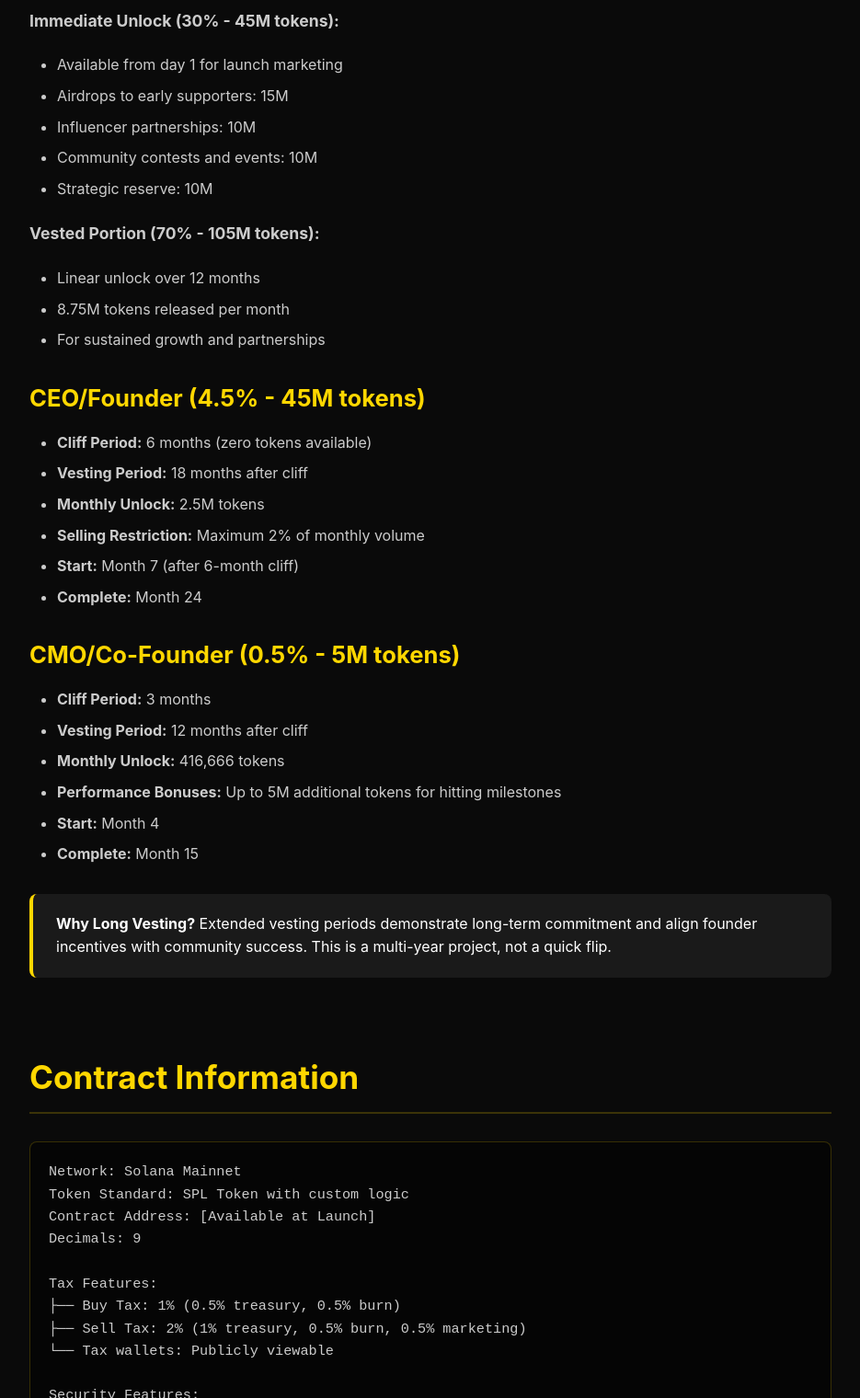
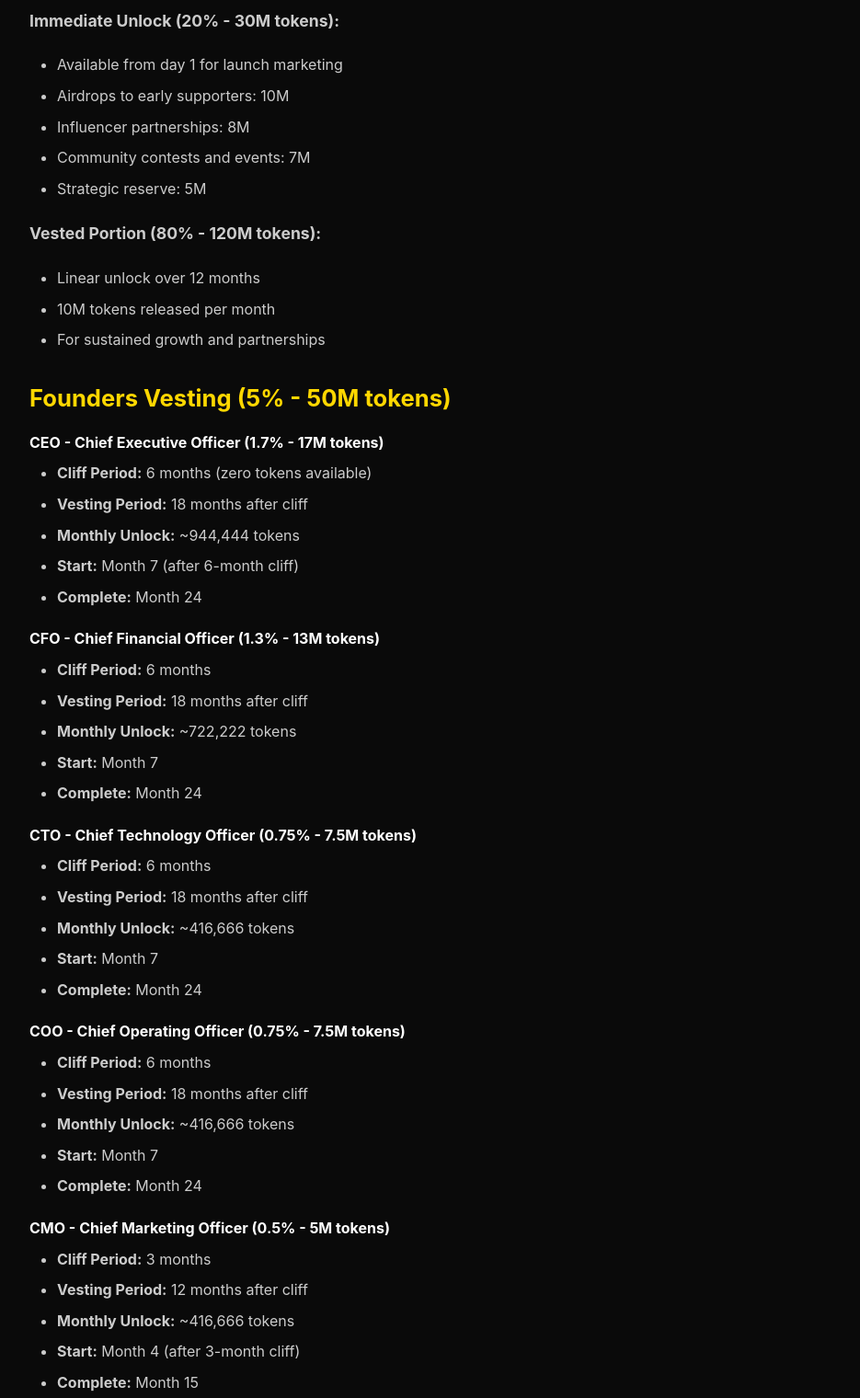
Before and after one commit to larrythedog231217/larry-docs, a plain HTML site: page index.html in a window 1280 px wide. Shown: the part 5240-6760 px from the top of the page at 92% size, without its empty margins (312-1247 px from the left). Drawn offline with Linux system fonts and the light colour scheme.

Commit message:
litepaper updated

```diff
--- a/index.html
+++ b/index.html
@@ -637,46 +637,74 @@
     <h2>Vesting Schedule</h2>
 
     <h3>Community & Marketing (15% - 150M tokens)</h3>
-            <p><strong>Immediate Unlock (30% - 45M tokens):</strong></p>
+    <p><strong>Immediate Unlock (20% - 30M tokens):</strong></p>
     <ul>
         <li>Available from day 1 for launch marketing</li>
-                <li>Airdrops to early supporters: 15M</li>
-                <li>Influencer partnerships: 10M</li>
-                <li>Community contests and events: 10M</li>
-                <li>Strategic reserve: 10M</li>
-            </ul>
-
-            <p><strong>Vested Portion (70% - 105M tokens):</strong></p>
+        <li>Airdrops to early supporters: 10M</li>
+        <li>Influencer partnerships: 8M</li>
+        <li>Community contests and events: 7M</li>
+        <li>Strategic reserve: 5M</li>
+    </ul>
+
+    <p><strong>Vested Portion (80% - 120M tokens):</strong></p>
     <ul>
         <li>Linear unlock over 12 months</li>
-                <li>8.75M tokens released per month</li>
+        <li>10M tokens released per month</li>
         <li>For sustained growth and partnerships</li>
     </ul>
 
-            <h3>CEO/Founder (4.5% - 45M tokens)</h3>
+    <h3>Founders Vesting (5% - 50M tokens)</h3>
+
+    <h4>CEO - Chief Executive Officer (1.7% - 17M tokens)</h4>
     <ul>
         <li><strong>Cliff Period:</strong> 6 months (zero tokens available)</li>
         <li><strong>Vesting Period:</strong> 18 months after cliff</li>
-                <li><strong>Monthly Unlock:</strong> 2.5M tokens</li>
-                <li><strong>Selling Restriction:</strong> Maximum 2% of monthly volume</li>
+        <li><strong>Monthly Unlock:</strong> ~944,444 tokens</li>
         <li><strong>Start:</strong> Month 7 (after 6-month cliff)</li>
         <li><strong>Complete:</strong> Month 24</li>
     </ul>
 
-            <h3>CMO/Co-Founder (0.5% - 5M tokens)</h3>
+    <h4>CFO - Chief Financial Officer (1.3% - 13M tokens)</h4>
+    <ul>
+        <li><strong>Cliff Period:</strong> 6 months</li>
+        <li><strong>Vesting Period:</strong> 18 months after cliff</li>
+        <li><strong>Monthly Unlock:</strong> ~722,222 tokens</li>
+        <li><strong>Start:</strong> Month 7</li>
+        <li><strong>Complete:</strong> Month 24</li>
+    </ul>
+
+    <h4>CTO - Chief Technology Officer (0.75% - 7.5M tokens)</h4>
+    <ul>
+        <li><strong>Cliff Period:</strong> 6 months</li>
+        <li><strong>Vesting Period:</strong> 18 months after cliff</li>
+        <li><strong>Monthly Unlock:</strong> ~416,666 tokens</li>
+        <li><strong>Start:</strong> Month 7</li>
+        <li><strong>Complete:</strong> Month 24</li>
+    </ul>
+
+    <h4>COO - Chief Operating Officer (0.75% - 7.5M tokens)</h4>
+    <ul>
+        <li><strong>Cliff Period:</strong> 6 months</li>
+        <li><strong>Vesting Period:</strong> 18 months after cliff</li>
+        <li><strong>Monthly Unlock:</strong> ~416,666 tokens</li>
+        <li><strong>Start:</strong> Month 7</li>
+        <li><strong>Complete:</strong> Month 24</li>
+    </ul>
+
+    <h4>CMO - Chief Marketing Officer (0.5% - 5M tokens)</h4>
     <ul>
         <li><strong>Cliff Period:</strong> 3 months</li>
         <li><strong>Vesting Period:</strong> 12 months after cliff</li>
-                <li><strong>Monthly Unlock:</strong> 416,666 tokens</li>
-                <li><strong>Performance Bonuses:</strong> Up to 5M additional tokens for hitting milestones</li>
-                <li><strong>Start:</strong> Month 4</li>
+        <li><strong>Monthly Unlock:</strong> ~416,666 tokens</li>
+        <li><strong>Start:</strong> Month 4 (after 3-month cliff)</li>
         <li><strong>Complete:</strong> Month 15</li>
     </ul>
 
     <div class="info-box">
-                <strong>Why Long Vesting?</strong> Extended vesting periods demonstrate long-term commitment and align founder incentives with community success. This is a multi-year project, not a quick flip.
-            </div>
-        </section>
+        <strong>Why Long Vesting?</strong> Extended vesting periods demonstrate long-term commitment and align founder incentives with community success. All vesting wallets are publicly viewable on Solscan for full transparency.
+    </div>
+</section>
+
 
         <!-- Contract Info -->
         <section id="contract">
```
Also changed, not shown: 1 other file. Lines whose indentation alone changed are shown as unchanged.
